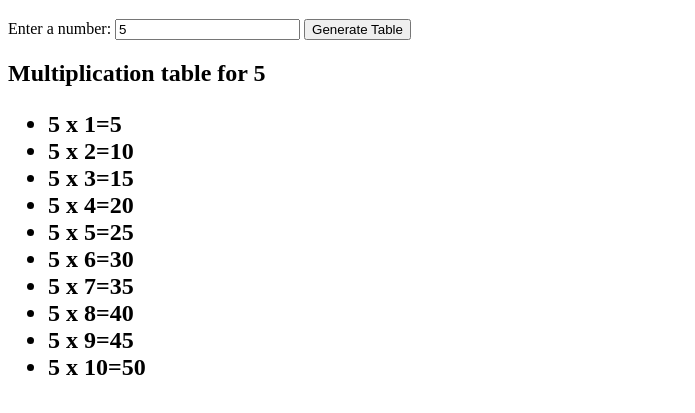
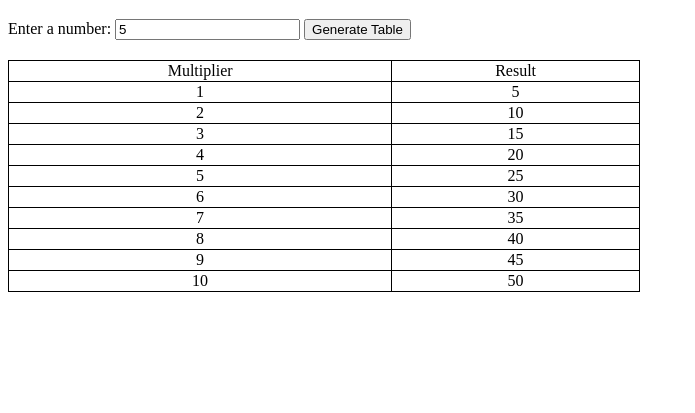
Before and after one commit to pavanadabala/nerchukuntara, a plain HTML site: page ex.2/multitable.html in a window 1280 px wide. Both pictures are taken after typing "5" into the empty fields and a click on the button "Generate Table". Shown: the part 61-474 px from the top of the page, without its empty margins (0-695 px from the left). Drawn offline with Linux system fonts and the light colour scheme.

Commit message:
add - table to problem10.

```diff
--- a/ex.2/multitable.html
+++ b/ex.2/multitable.html
@@ -1,8 +1,24 @@
 <!DOCTYPE html>
-<html>
+<html lang="en">
 
 <head>
+    <meta charset="UTF-8">
+    <meta name="viewport" content="width=device-width, initial-scale=1.0">
     <title>Multiplication Table</title>
+    <style>
+        table {
+            border-collapse: collapse;
+            width: 50%;
+            margin-top: 20px;
+        }
+
+        table,
+        th,
+        td {
+            border: 1px solid black;
+            text-align: center;
+        }
+    </style>
 </head>
 
 <body>
@@ -10,9 +26,9 @@
 
     <label for="numberInput">Enter a number: </label>
     <input type="number" id="numberInput" required>
-    <button type="button" id="generateTableButton">Generate Table</button>
+    <button onclick="generateTable()">Generate Table</button>
 
-    <div id="tableResult"></div>
+    <div id="tableContainer"></div>
 
     <script src="multitable.js"></script>
 </body>
--- a/ex.2/multitable.js
+++ b/ex.2/multitable.js
@@ -1,19 +1,56 @@
-var numberInput = document.getElementById("numberInput");
-var tableResult = document.getElementById("tableResult");
+// var numberInput = document.getElementById("numberInput");
+// var tableResult = document.getElementById("tableResult");
 
-document.getElementById("generateTableButton").addEventListener("click", function () {
-    var number = parseInt(numberInput.value);
+// document.getElementById("generateTableButton").addEventListener("click", function () {
+//     var number = parseInt(numberInput.value);
+
+//     if (isNaN(number)) {
+//         tableResult.textContent = "Please enter a valid number.";
+//     } else {
+//         var tableHtml = "<h2>Multiplication table for " + number + "<h2><ul>";
+//         for (i = 1; i <= 10; i++) {
+//             var result = number * i;
+//             tableHtml += "<li>" + number + " x " + i + "=" + result + "</li>";
+//         }
+
+//         tableHtml += "</ul>";
+//         tableResult.innerHTML = tableHtml;
+//     }
+// });
+
+
+function generateTable() {
+
+    var number = document.getElementById("numberInput").value;
 
     if (isNaN(number)) {
-        tableResult.textContent = "Please enter a valid number.";
-    } else {
-        var tableHtml = "<h2>Multiplication table for " + number + "<h2><ul>";
-        for (i = 1; i <= 10; i++) {
-            var result = number * i;
-            tableHtml += "<li>" + number + " x " + i + "=" + result + "</li>";
-        }
+        alert('Please Enter A Valid Number');
+        return;
+    }
 
-        tableHtml += "</ul>";
-        tableResult.innerHTML = tableHtml;
+    var table = document.createElement("table");
+
+
+    var headerRow = table.insertRow(0);
+    var headerCell = headerRow.insertCell(0);
+    headerCell.textContent = "Multiplier";
+    var resultCell = headerRow.insertCell(1);
+    resultCell.textContent = "Result";
+
+    for (i = 1; i <= 10; i++) {
+        var row = table.insertRow(i);
+        var multiplierCell = row.insertCell(0);
+        multiplierCell.textContent = i;
+        var resultCell = row.insertCell(1);
+        resultCell.textContent = number * i;
     }
-});
+
+
+    var tableContainer = document.getElementById("tableContainer")
+    tableContainer.innerHTML = "";
+    tableContainer.appendChild(table)
+
+
+
+
+}
```
